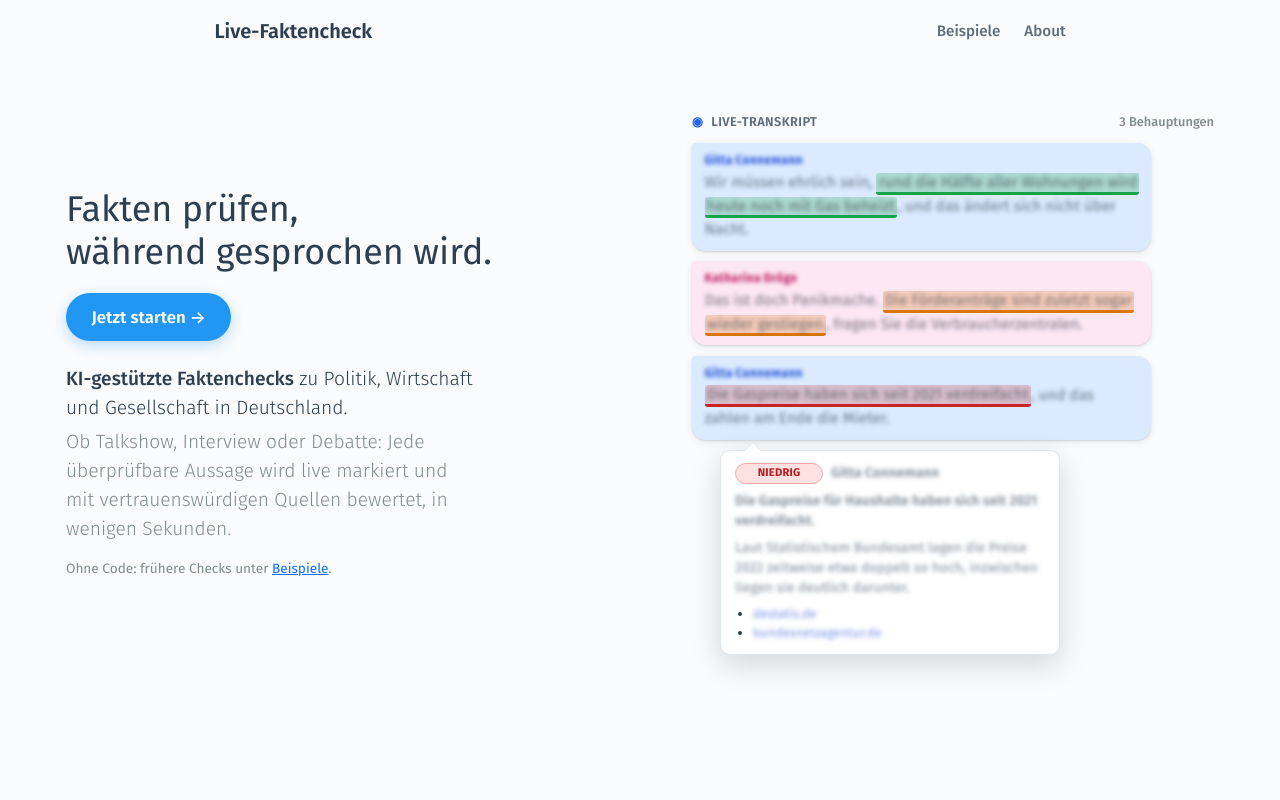
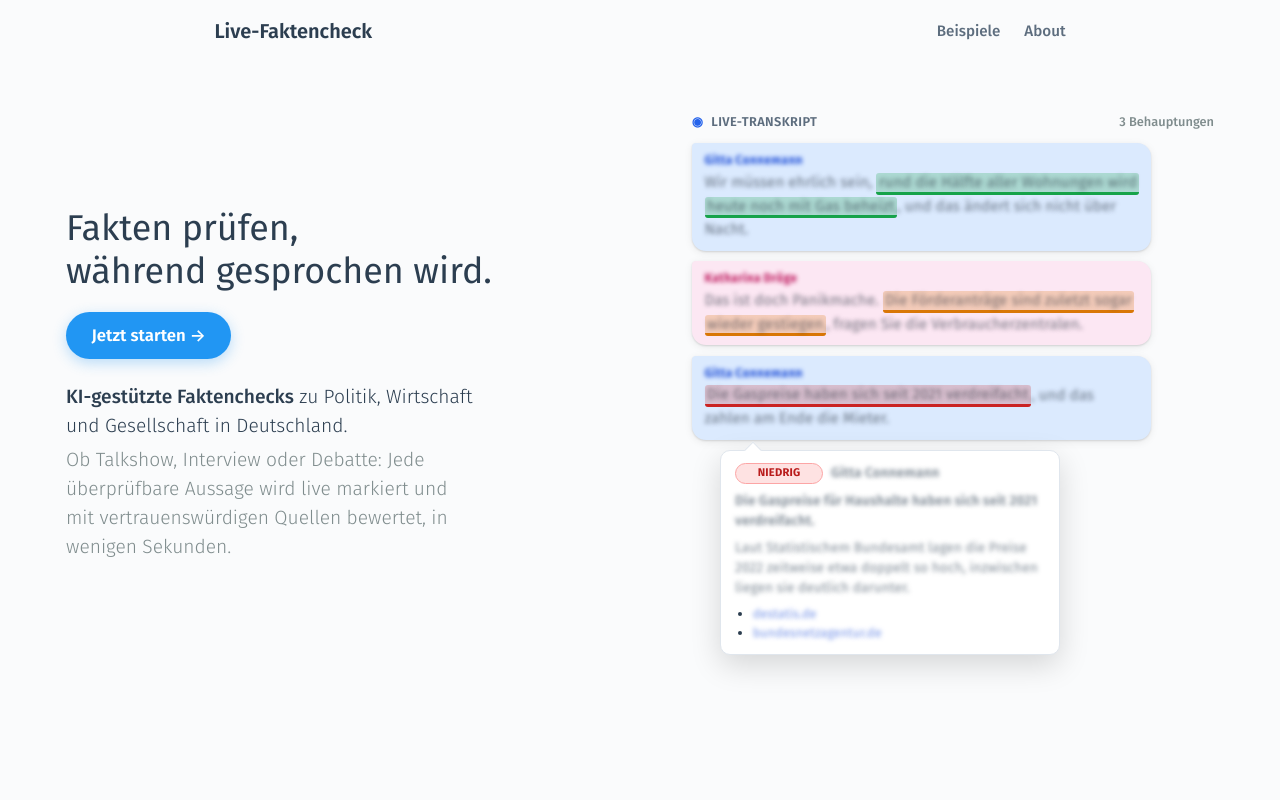
Before and after one commit to mertensu/live_faktencheck, a React (Vite) app in the folder frontend/: page / in a window 1280 px wide. Shown: the top 800 px of the page. Built offline with nearby package versions, Linux system fonts and the light colour scheme; no server answers.

Commit message:
Landing page: drop the Beispiele hint

```diff
--- a/frontend/src/App.css
+++ b/frontend/src/App.css
@@ -2164,7 +2164,6 @@
 .landing-code { width: 100%; max-width: 420px; margin: -0.25rem 0 0.5rem; }
 .landing-code-label { margin: 0 0 0.4rem; font-size: 0.9rem; color: var(--text-secondary); }
 .landing .access-unlock { margin: 0; }
-.landing-hint { margin: 0; font-size: 0.85rem; color: var(--text-muted); }
 
 /* The sketch (LandingIllustration) mirrors the live transcript's look. */
 .li { width: 100%; max-width: 540px; justify-self: center; }
--- a/frontend/src/pages/HomePage.jsx
+++ b/frontend/src/pages/HomePage.jsx
@@ -1,5 +1,5 @@
 import { useCallback, useEffect, useRef, useState } from 'react'
-import { Link, useNavigate } from 'react-router-dom'
+import { useNavigate } from 'react-router-dom'
 import { AccessUnlock } from '../components/AccessUnlock'
 import { LandingIllustration } from '../components/LandingIllustration'
 import { getAccessCode } from '../services/api'
@@ -43,7 +43,6 @@ export function HomePage() {
               vertrauenswürdigen Quellen bewertet, in wenigen Sekunden.
             </p>
           </div>
-          <p className="landing-hint">Ohne Code: frühere Checks unter <Link to="/beispiele">Beispiele</Link>.</p>
         </div>
         <LandingIllustration />
       </section>
```
